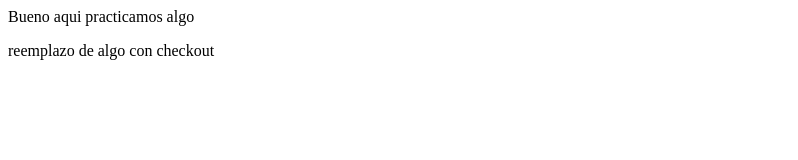
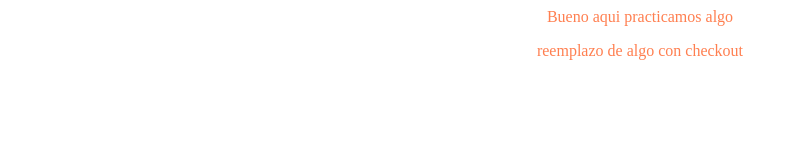
Before and after one commit to AgredaLuis/Hyperblog, a plain HTML site: page index.html in a window 1280 px wide. Shown: the whole page, without its empty margins (0-798 px from the left). Drawn offline with Linux system fonts and the light colour scheme.

Commit message:
agrege  index.html y un style.css

```diff
--- /dev/null
+++ b/css/style.css
@@ -0,0 +1,7 @@
+body
+{
+    font-family: 'Times New Roman', Times, serif;
+    text-align: center;
+    color: coral;
+
+}
--- a/index.html
+++ b/index.html
@@ -1,6 +1,7 @@
 <html>
 <head>
     <title>Aqui no se que dije</title>
+    <link rel="stylesheet" href="css/style.css">
 </head>
 <body>
     Bueno aqui practicamos algo
```
